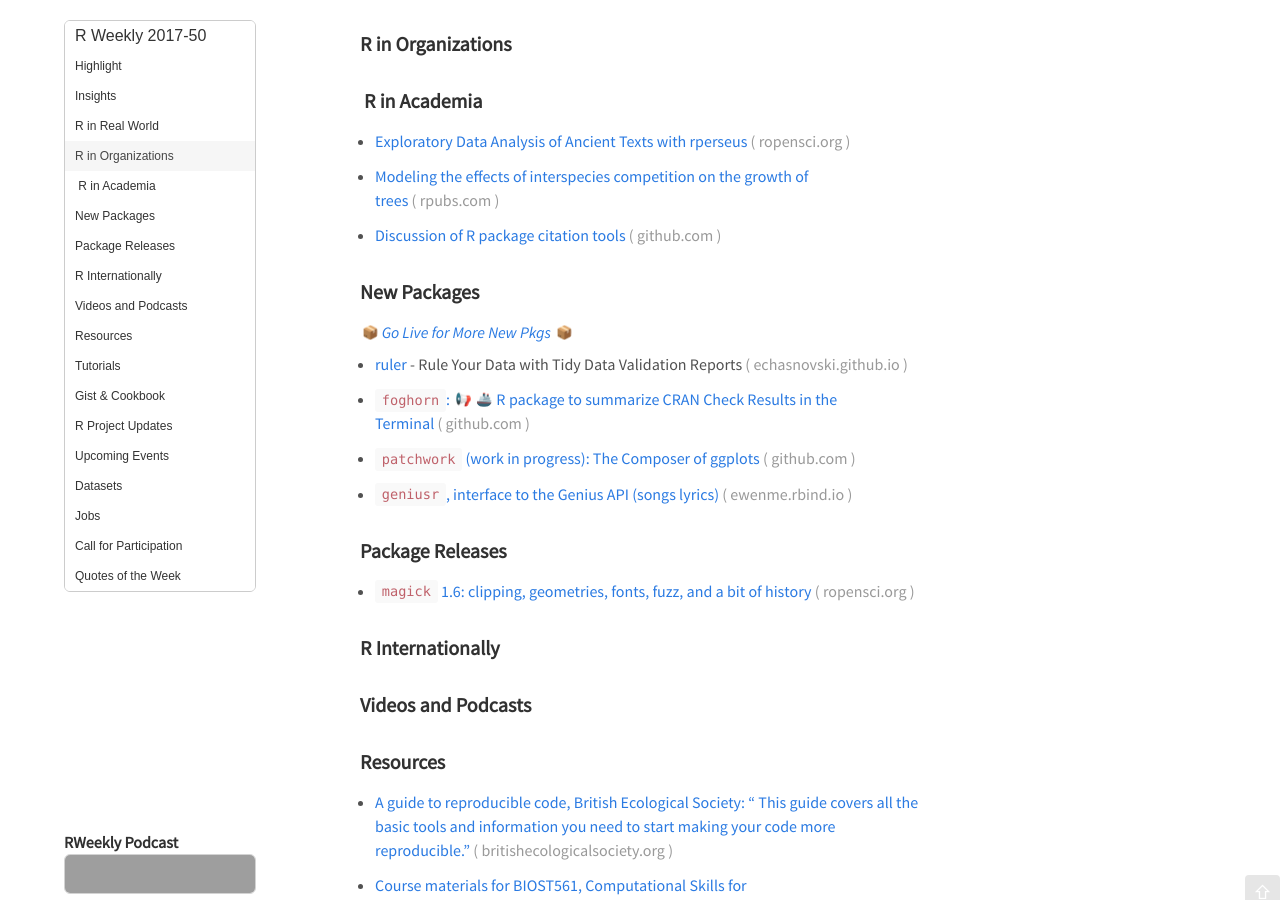
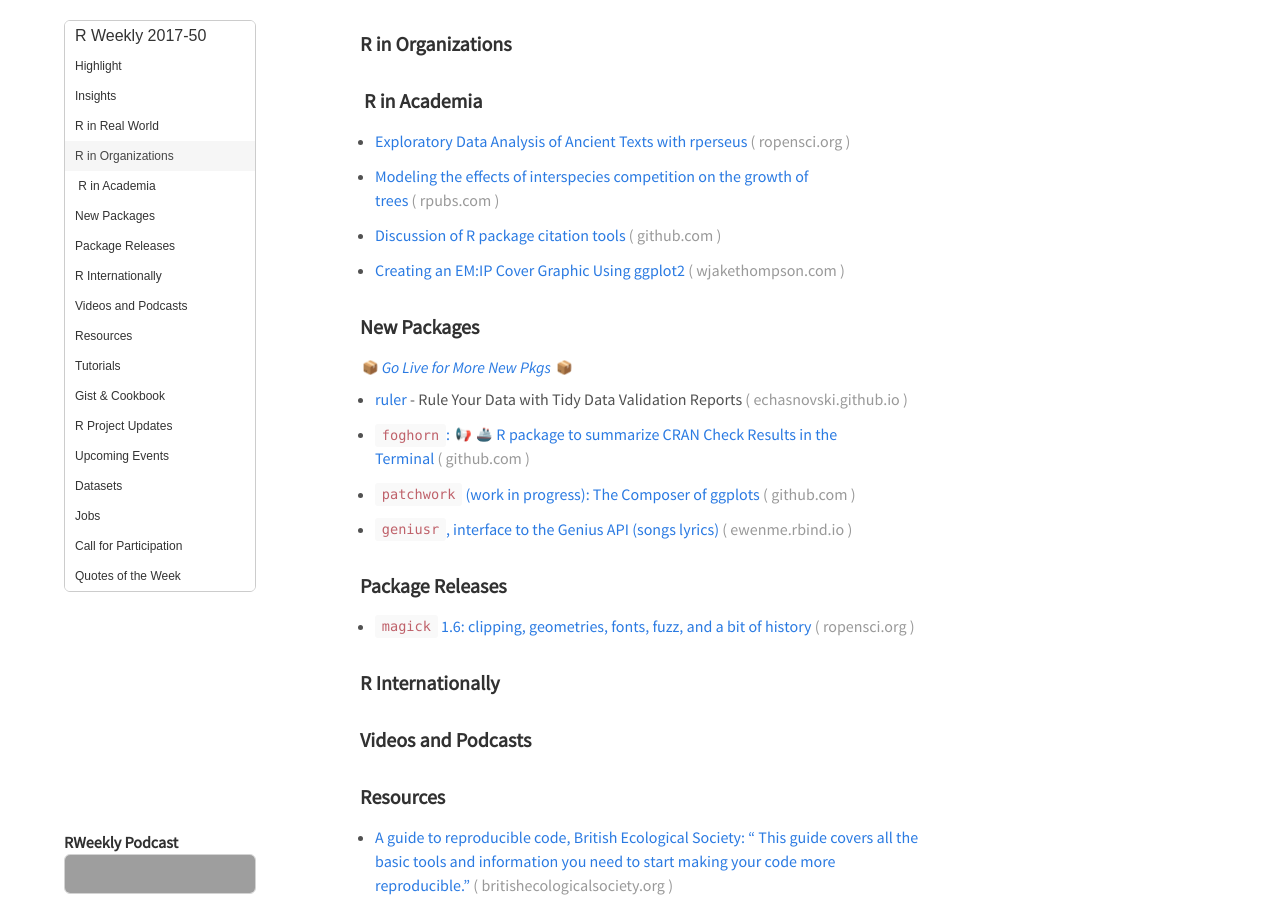
Before and after one commit to rweekly/rweekly.org, a Jekyll site: the page built from draft.md, in a window 1280 px wide and 900 px high, scrolled down 629 px. Built offline with Jekyll 4.4.1, drawn with Linux system fonts in a browser that asks for light colours; emoji names are drawn with the system emoji font; comment, search, counter and statistics services are not loaded; grey boxes are pictures that could not be loaded.

Commit message:
add post on EMIP cover using ggplot2

```diff
--- a/draft.md
+++ b/draft.md
@@ -37,6 +37,8 @@ Release Date: 2017-12-11
 + [Modeling the effects of interspecies competition on the growth of trees](http://rpubs.com/rudeboybert/research_bytes_trees)
 
 + [Discussion of R package citation tools](https://github.com/ropensci/unconf17/issues/24)
+
++ [Creating an EM:IP Cover Graphic Using ggplot2](https://www.wjakethompson.com/post/mirt-visualization/)
 
 
 ###  New Packages
```
